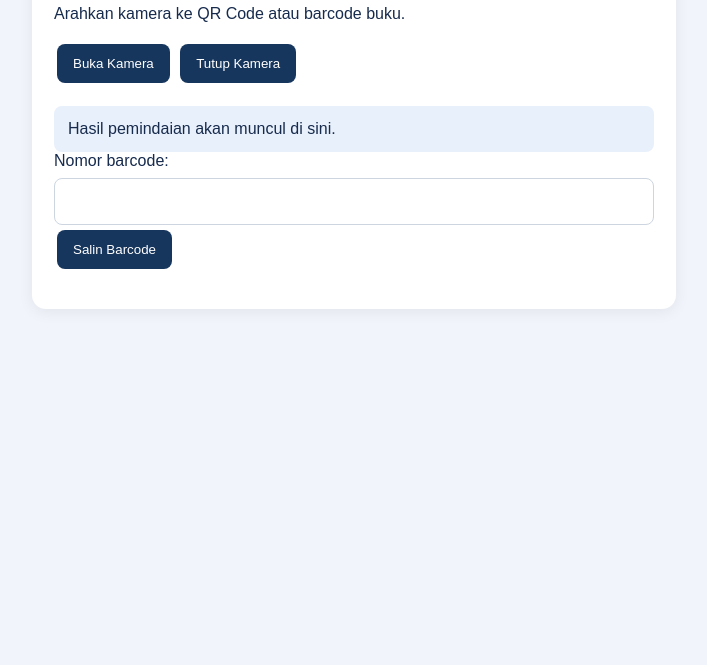
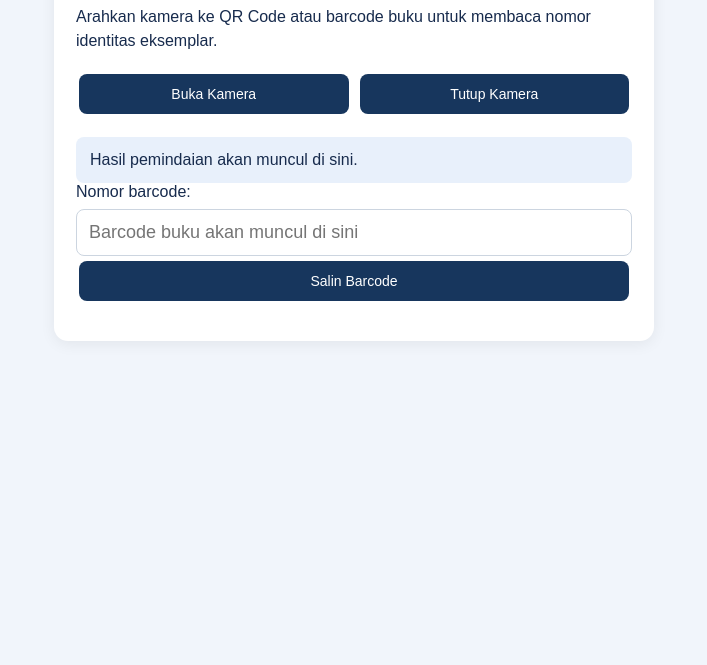
Before and after one commit to teawy11-glitch/pemindai-barcode-perpustakaan, a plain HTML site: page index.html in a window 1280 px wide. Shown: the part 135-800 px from the top of the page, without its empty margins (286-993 px from the left). Drawn offline with Linux system fonts and the light colour scheme.

Commit message:
Update index.html

```diff
--- a/index.html
+++ b/index.html
@@ -4,64 +4,198 @@
 <head>
   <meta charset="UTF-8">
   <meta name="viewport" content="width=device-width, initial-scale=1">
-<title>Pemindai Barcode Perpustakaan</title>
+  <title>Pemindai Barcode Perpustakaan SMPN 1 Pammana</title>
+
   <script src="https://unpkg.com/html5-qrcode"></script>
+
   <style>
-body{font-family:Arial,sans-serif;background:#f1f5fb;color:#172b4d;margin:0;padding:20px}
-.container{max-width:600px;margin:30px auto;background:white;padding:22px;border-radius:14px;box-shadow:0 3px 15px #0001}
-h2{color:#17365d}
-button{background:#17365d;color:white;border:0;border-radius:8px;padding:12px 16px;margin:5px 3px;cursor:pointer}
-button:disabled{opacity:.5}
-#reader{width:100%;margin-top:18px}
-input{width:100%;padding:12px;box-sizing:border-box;border:1px solid #ccd5e0;border-radius:8px;font-size:18px;margin-top:8px}
-#result{background:#e8f0fb;padding:14px;border-radius:8px;margin-top:15px;overflow-wrap:anywhere}
-.hint{color:#52657e;font-size:13px}
+    * {
+      box-sizing: border-box;
+    }
+
+    body {
+      font-family: Arial, sans-serif;
+      background: #f1f5fb;
+      color: #172b4d;
+      margin: 0;
+      padding: 20px;
+    }
+
+    .container {
+      max-width: 600px;
+      margin: 30px auto;
+      background: white;
+      padding: 22px;
+      border-radius: 14px;
+      box-shadow: 0 3px 15px #0001;
+    }
+
+    h2 {
+      color: #17365d;
+      text-align: center;
+    }
+
+    p {
+      line-height: 1.5;
+    }
+
+    button {
+      background: #17365d;
+      color: white;
+      border: 0;
+      border-radius: 8px;
+      padding: 12px 16px;
+      margin: 5px 3px;
+      cursor: pointer;
+      font-size: 14px;
+    }
+
+    button:disabled {
+      opacity: 0.5;
+      cursor: not-allowed;
+    }
+
+    #reader {
+      width: 100%;
+      margin-top: 18px;
+    }
+
+    input {
+      width: 100%;
+      padding: 12px;
+      border: 1px solid #ccd5e0;
+      border-radius: 8px;
+      font-size: 18px;
+      margin-top: 8px;
+    }
+
+    #result {
+      background: #e8f0fb;
+      padding: 14px;
+      border-radius: 8px;
+      margin-top: 15px;
+      overflow-wrap: anywhere;
+    }
+
+    .hint {
+      color: #52657e;
+      font-size: 13px;
+    }
+
+    .actions {
+      display: flex;
+      flex-wrap: wrap;
+      gap: 5px;
+    }
+
+    .actions button {
+      flex: 1;
+    }
   </style>
 </head>
+
 <body>
+
   <div class="container">
+
     <h2>Pemindai Barcode Perpustakaan</h2>
-<p>Arahkan kamera ke QR Code atau barcode buku.</p>
 
-<button id="openCamera" onclick="startScanner()">Buka Kamera</button>
-<button onclick="stopScanner()">Tutup Kamera</button>
+    <p>
+      Arahkan kamera ke QR Code atau barcode buku
+      untuk membaca nomor identitas eksemplar.
+    </p>
+
+    <div class="actions">
+      <button id="openCamera" onclick="startScanner()">
+        Buka Kamera
+      </button>
+
+      <button onclick="stopScanner()">
+        Tutup Kamera
+      </button>
+    </div>
 
     <div id="reader"></div>
 
-<div id="result">Hasil pemindaian akan muncul di sini.</div>
+    <div id="result">
+      Hasil pemindaian akan muncul di sini.
+    </div>
 
     <label for="barcode">Nomor barcode:</label>
-<input id="barcode" readonly>
 
-<button onclick="copyBarcode()">Salin Barcode</button>
+    <input
+      id="barcode"
+      type="text"
+      placeholder="Barcode buku akan muncul di sini"
+      readonly
+    >
+
+    <div class="actions">
+      <button onclick="copyBarcode()">
+        Salin Barcode
+      </button>
+    </div>
+
     <p class="hint" id="sendHint"></p>
+
   </div>
 
   <script>
-let scanner=null, running=false, scanHandled=false;
-const target=new URLSearchParams(location.search).get('target')||'';
+    let scanner = null;
+    let running = false;
+    let scanHandled = false;
 
-async function startScanner(){
-  if(typeof Html5Qrcode==='undefined'){
+    const target =
+      new URLSearchParams(location.search).get('target') || '';
+
+    async function startScanner() {
+
+      if (typeof Html5Qrcode === 'undefined') {
         alert('Pemindai gagal dimuat. Periksa koneksi internet.');
         return;
       }
 
-  if(running)return;
+      if (running) return;
 
-  scanHandled=false;
-  const button=document.getElementById('openCamera');
-  button.disabled=true;
+      if (!navigator.mediaDevices ||
+          !navigator.mediaDevices.getUserMedia) {
+        document.getElementById('result').textContent =
+          'Browser tidak mendukung kamera atau halaman tidak menggunakan HTTPS.';
+        return;
+      }
 
-  try{
-    scanner=new Html5Qrcode('reader');
+      scanHandled = false;
+
+      const button = document.getElementById('openCamera');
+      button.disabled = true;
+
+      try {
+
+        scanner = new Html5Qrcode('reader');
+
+        const cameras = await Html5Qrcode.getCameras();
+
+        if (!cameras || cameras.length === 0) {
+          throw new Error('Kamera tidak ditemukan pada perangkat.');
+        }
+
+        const cameraBelakang = cameras.find(camera =>
+          /back|rear|environment|belakang/i.test(camera.label)
+        );
+
+        const cameraId = cameraBelakang
+          ? cameraBelakang.id
+          : cameras[0].id;
 
         await scanner.start(
-      {facingMode:{ideal:'environment'}},
+          cameraId,
           {
-        fps:10,
-        qrbox:{width:250,height:180},
-        formatsToSupport:[
+            fps: 10,
+            qrbox: {
+              width: 250,
+              height: 180
+            },
+            formatsToSupport: [
               Html5QrcodeSupportedFormats.QR_CODE,
               Html5QrcodeSupportedFormats.CODE_128,
               Html5QrcodeSupportedFormats.EAN_13,
@@ -70,90 +204,130 @@ async function startScanner(){
               Html5QrcodeSupportedFormats.UPC_E
             ]
           },
-      async decodedText=>{
-        if(scanHandled)return;
-        scanHandled=true;
 
-        document.getElementById('barcode').value=decodedText;
-        document.getElementById('result').textContent=
-          'Barcode berhasil dipindai: '+decodedText;
+          async decodedText => {
+
+            if (scanHandled) return;
+
+            scanHandled = true;
+
+            document.getElementById('barcode').value =
+              decodedText;
+
+            document.getElementById('result').textContent =
+              'Barcode berhasil dipindai: ' + decodedText;
 
             await stopScanner();
+
             sendToLibrary(decodedText);
           }
         );
 
-    running=true;
-    document.getElementById('result').textContent=
-      'Kamera aktif. Arahkan ke QR Code/barcode buku.';
+        running = true;
 
-  }catch(error){
-    scanner=null;
-    running=false;
-    button.disabled=false;
+        document.getElementById('result').textContent =
+          'Kamera aktif. Arahkan ke QR Code atau barcode buku.';
 
-    document.getElementById('result').textContent=
-      'Kamera gagal dibuka: '+(error.name||'Error')+' - '+error.message;
+      } catch (error) {
+
+        if (scanner) {
+          try {
+            await scanner.clear();
+          } catch (clearError) {
+            console.log(clearError);
           }
         }
 
-async function stopScanner(){
-  if(scanner&&running){
-    try{
+        scanner = null;
+        running = false;
+        button.disabled = false;
+
+        document.getElementById('result').textContent =
+          'Kamera gagal dibuka: ' +
+          (error.name || 'Error') +
+          ' - ' +
+          error.message;
+      }
+    }
+
+    async function stopScanner() {
+
+      if (scanner && running) {
+        try {
           await scanner.stop();
           await scanner.clear();
-    }catch(error){
+        } catch (error) {
           console.log(error);
         }
-  }else if(scanner){
-    try{await scanner.clear();}catch(error){}
+      } else if (scanner) {
+        try {
+          await scanner.clear();
+        } catch (error) {
+          console.log(error);
+        }
       }
 
-  scanner=null;
-  running=false;
-  document.getElementById('openCamera').disabled=false;
+      scanner = null;
+      running = false;
+
+      document.getElementById('openCamera').disabled = false;
     }
 
-function sendToLibrary(value){
-  if(!target){
-    document.getElementById('sendHint').textContent=
-      'Pemindaian selesai. Salin barcode untuk digunakan.';
+    function sendToLibrary(value) {
+
+      if (!target) {
+        document.getElementById('sendHint').textContent =
+          'Pemindaian selesai. Salin barcode untuk digunakan di aplikasi perpustakaan.';
         return;
       }
 
-  if(window.opener&&!window.opener.closed){
-    window.opener.postMessage({
-      type:'PERPUSTAKAAN_QR_SCAN',
-      barcode:value,
-      target:target
-    },'*');
+      if (window.opener && !window.opener.closed) {
 
-    document.getElementById('sendHint').textContent=
-      'Barcode dikirim ke aplikasi perpustakaan. Jendela akan ditutup.';
+        window.opener.postMessage(
+          {
+            type: 'PERPUSTAKAAN_QR_SCAN',
+            barcode: value,
+            target: target
+          },
+          '*'
+        );
 
-    setTimeout(()=>window.close(),900);
+        document.getElementById('sendHint').textContent =
+          'Barcode dikirim ke aplikasi perpustakaan.';
 
-  }else{
-    document.getElementById('sendHint').textContent=
+        setTimeout(() => window.close(), 900);
+
+      } else {
+
+        document.getElementById('sendHint').textContent =
           'Aplikasi perpustakaan tidak terdeteksi. Salin barcode dan masukkan secara manual.';
       }
     }
 
-async function copyBarcode(){
-  const value=document.getElementById('barcode').value;
+    async function copyBarcode() {
 
-  if(!value){
+      const value =
+        document.getElementById('barcode').value;
+
+      if (!value) {
         alert('Belum ada barcode yang dipindai.');
         return;
       }
 
-  try{
+      try {
+
         await navigator.clipboard.writeText(value);
-    alert('Barcode berhasil disalin: '+value);
-  }catch(error){
-    alert('Tidak dapat menyalin. Silakan salin secara manual.');
+
+        alert('Barcode berhasil disalin: ' + value);
+
+      } catch (error) {
+
+        alert(
+          'Tidak dapat menyalin otomatis. Silakan salin barcode secara manual.'
+        );
       }
     }
   </script>
+
 </body>
 </html>
```
Lines whose indentation alone changed are shown as unchanged.
